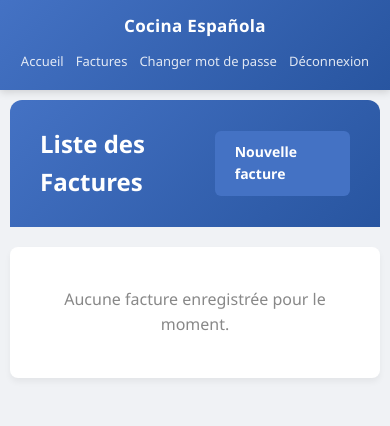
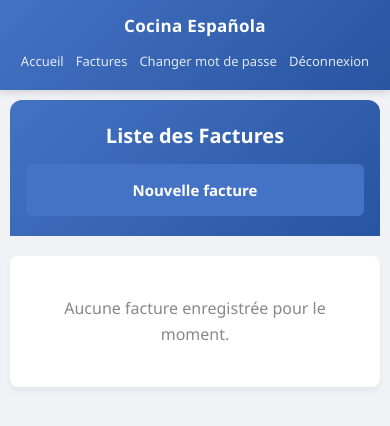
Before and after one commit to benlkadihamza/invoiceapp, a Flask app: page /invoices in a window 390 px wide. Shown: the top 426 px of the page. Run offline with Flask 3, Linux system fonts and the light colour scheme; a user stored in the database is signed in.

Commit message:
Update invoices.html

```diff
--- a/templates/invoices.html
+++ b/templates/invoices.html
@@ -26,7 +26,6 @@
     .invoices-table {
         width: 100%;
         border-collapse: collapse;
-        margin-top: 20px;
         background: white;
         border-radius: 8px;
         overflow: hidden;
@@ -126,6 +125,59 @@
         border-color: #4472C4;
         box-shadow: 0 0 0 3px rgba(68, 114, 196, 0.1);
     }
+    .table-scroll-wrapper {
+        overflow-x: auto;
+        -webkit-overflow-scrolling: touch;
+        margin-top: 20px;
+        border-radius: 8px;
+        box-shadow: 0 4px 6px rgba(0,0,0,0.05);
+    }
+    @media (max-width: 768px) {
+        .hide-mobile {
+            display: none;
+        }
+        header.header-actions {
+            padding: 20px 16px;
+        }
+        .header-actions {
+            flex-direction: column;
+            gap: 12px;
+            align-items: stretch;
+            text-align: center;
+        }
+        .header-actions h1 {
+            font-size: 20px;
+        }
+        .btn-nav {
+            display: block;
+            text-align: center;
+            padding: 14px 20px;
+            font-size: 15px;
+        }
+        #search-input {
+            padding: 14px 16px;
+            font-size: 16px;
+        }
+        .invoices-table {
+            width: 100%;
+        }
+        .invoices-table th,
+        .invoices-table td {
+            padding: 8px 10px;
+            font-size: 13px;
+        }
+        .action-btns {
+            flex-wrap: nowrap;
+            gap: 4px;
+        }
+        .btn-action {
+            padding: 8px 10px;
+            font-size: 11px;
+            min-height: 38px;
+            white-space: nowrap;
+            flex-shrink: 0;
+        }
+    }
 </style>
 {% endblock %}
 {% block content %}
@@ -138,15 +190,16 @@
     <div class="search-container">
         <input type="text" id="search-input" placeholder="Rechercher par N° de facture ou nom de client...">
     </div>
+    <div class="table-scroll-wrapper">
     <table class="invoices-table">
         <thead>
             <tr>
                 <th>ID</th>
-                <th>N° Facture</th>
+                <th class="hide-mobile">N° Facture</th>
                 <th>Client</th>
                 <th>Date</th>
                 <th>Total</th>
-                <th>Créé le</th>
+                <th class="hide-mobile">Créé le</th>
                 <th>Actions</th>
             </tr>
         </thead>
@@ -154,16 +207,16 @@
             {% for invoice in invoices %}
                 <tr id="invoice-row-{{ invoice.id }}">
                     <td><strong>{{ invoice.id }}</strong></td>
-                    <td>{{ invoice.invoice_num }}</td>
+                    <td class="hide-mobile">{{ invoice.invoice_num }}</td>
                     <td>{{ invoice.client_name }}</td>
                     <td>{{ invoice.date }}</td>
                     <td><strong>{{ "{:,.2f}".format(invoice.net_total).replace(',', ' ') }} DH</strong></td>
-                    <td>{{ invoice.created_at }}</td>
+                    <td class="hide-mobile">{{ invoice.created_at }}</td>
                     <td>
                         <div class="action-btns">
                             <a href="/?edit={{ invoice.id }}" class="btn-action btn-action-edit" title="Modifier">✏️ Modifier</a>
                             <a href="/invoices/{{ invoice.id }}/pdf" class="btn-action btn-action-pdf" title="Télécharger PDF">PDF</a>
-                            <a href="/invoices/{{ invoice.id }}/excel" class="btn-action btn-action-excel" title="Télécharger Excel">Excel</a>
+                            <a href="/invoices/{{ invoice.id }}/excel" class="btn-action btn-action-excel hide-mobile" title="Télécharger Excel">Excel</a>
                             <button type="button" class="btn-action btn-action-delete" onclick="deleteInvoice({{ invoice.id }})" title="Supprimer">Supprimer</button>
                         </div>
                     </td>
@@ -171,6 +224,7 @@
             {% endfor %}
         </tbody>
     </table>
+    </div>
 {% else %}
     <div class="empty-state">
         <p>Aucune facture enregistrée pour le moment.</p>
```
